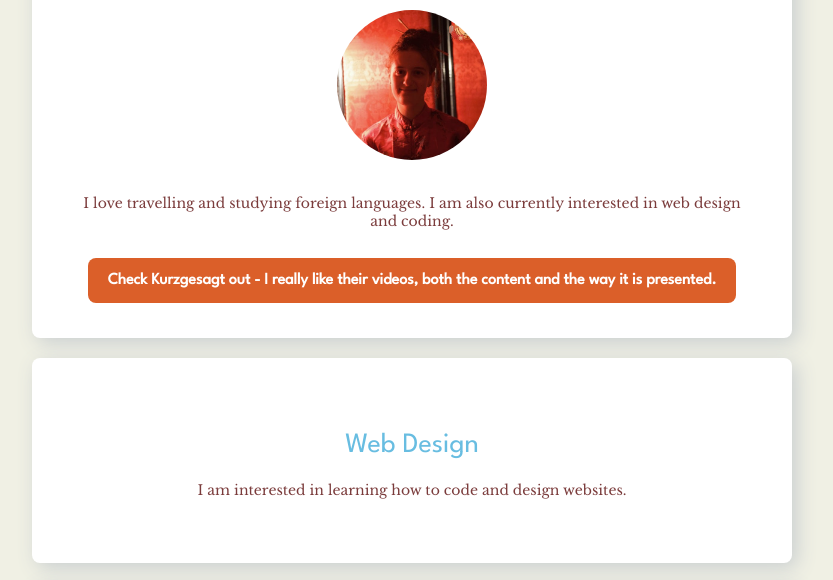
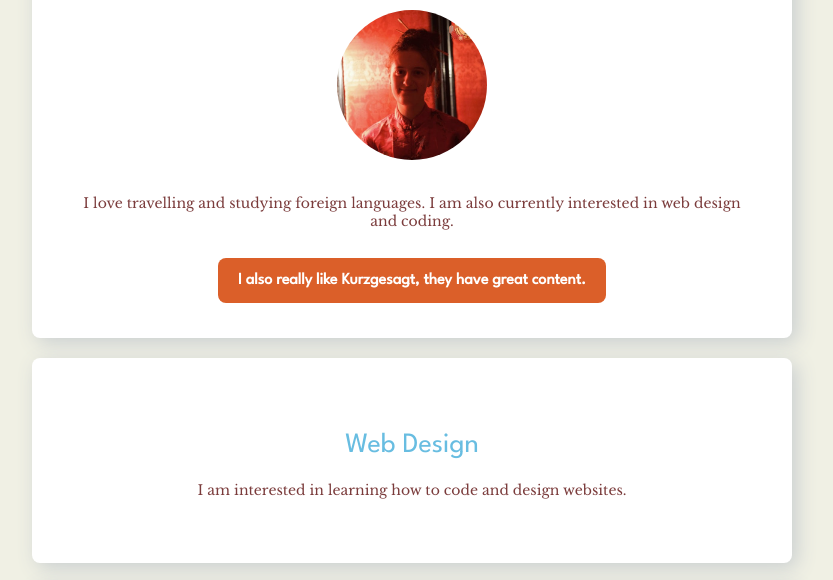
Before and after one commit to sabina-ionescu/my-profile, a plain HTML site: page index.html in a window 1280 px wide. Shown: the part 169-749 px from the top of the page, without its empty margins (228-1061 px from the left). Drawn offline with nearby package versions, Linux system fonts and the light colour scheme.

Commit message:
Update index.html

```diff
--- a/index.html
+++ b/index.html
@@ -23,7 +23,7 @@
         <img src="images/profile-picture.jpg" alt="Sabina Ionescu" id="profile">
         <p class="text-center">I love travelling and studying foreign languages. I am also currently interested in web design and coding. </p>
 
-        <a href="https://kurzgesagt.org/" class="button-orange" target=_blank> Check Kurzgesagt out - I really like their videos, both the content and the way it is presented. </a>
+        <a href="https://kurzgesagt.org/" class="button-orange" target=_blank> I also really like Kurzgesagt, they have great content. </a>
       </div>
 
       <div class="card-white">
```
